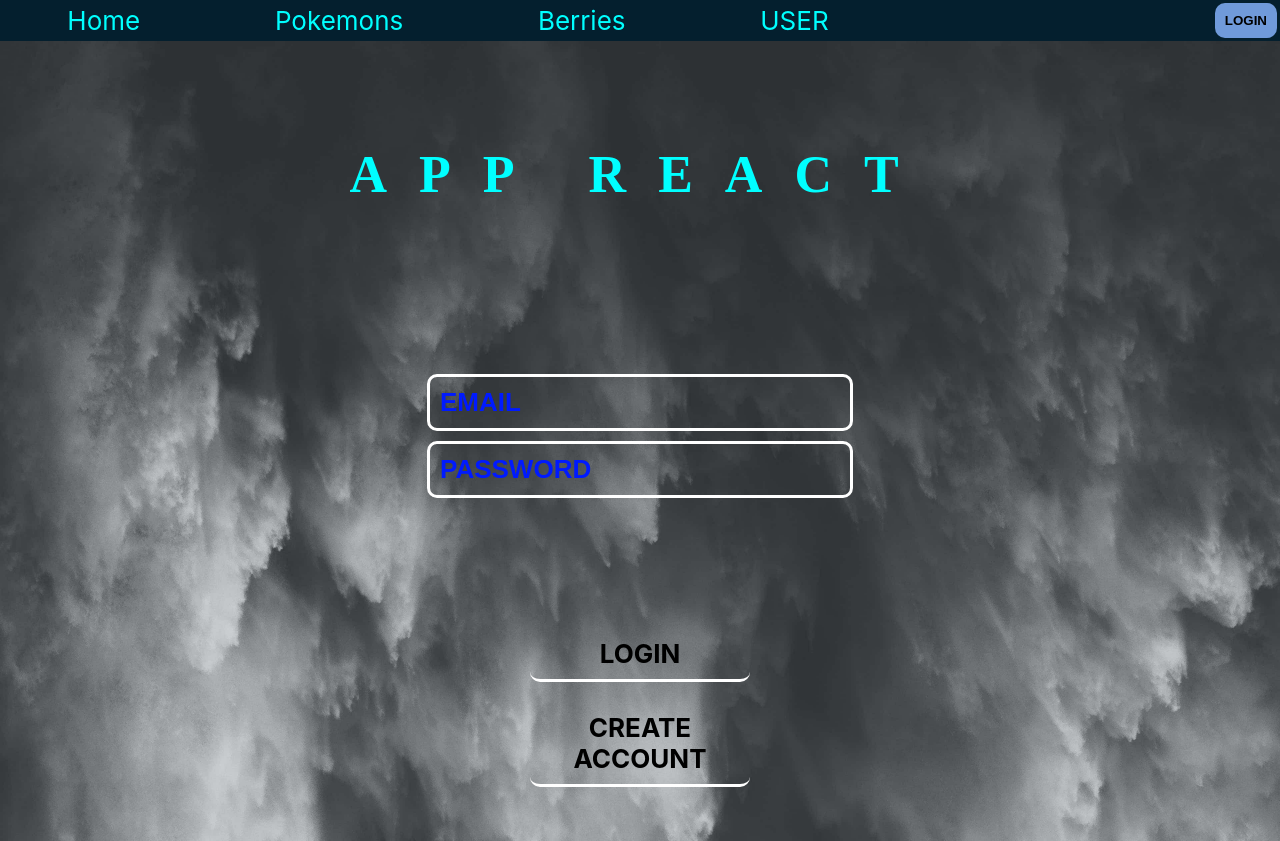
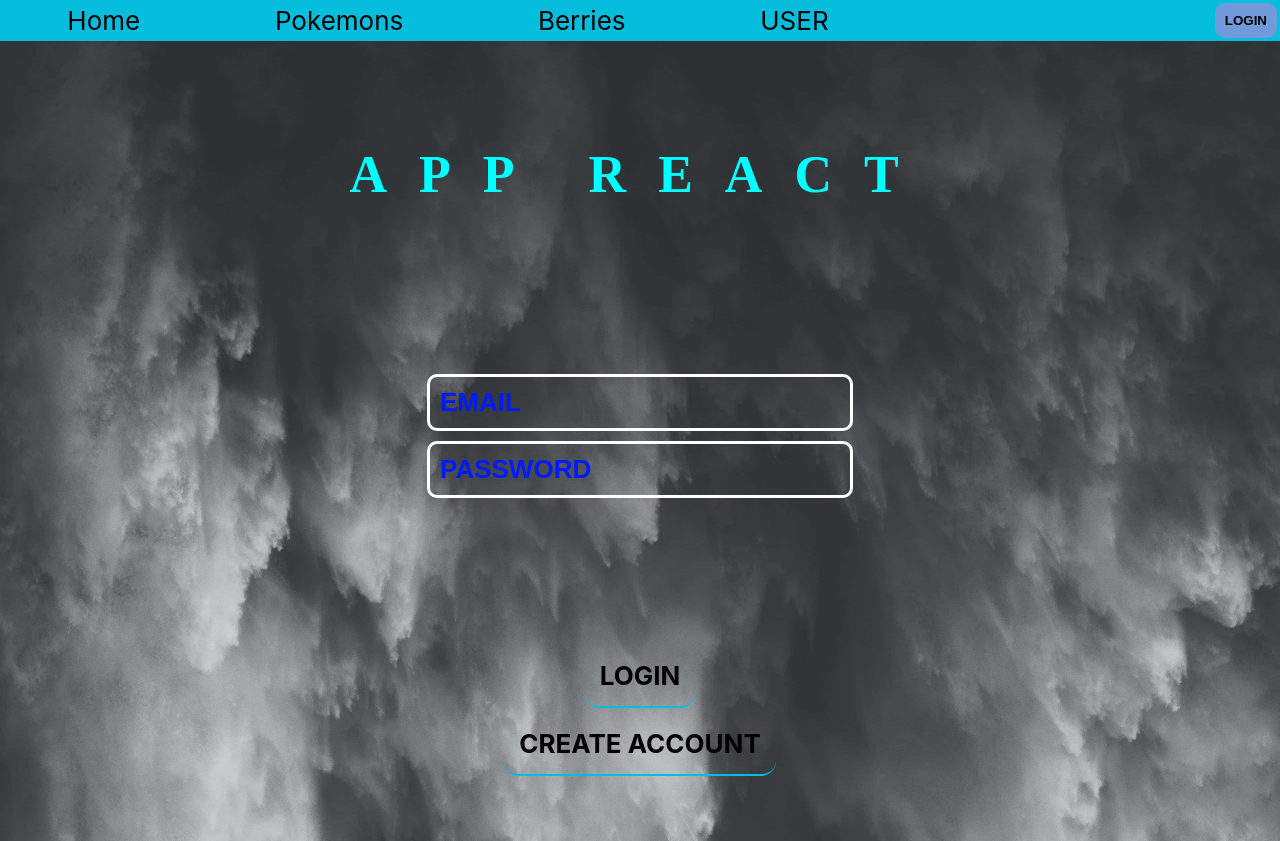
Before and after one commit to IamDavidev/PokeApiApp, a React (Vite) app: page /logged in a window 1280 px wide. Built offline with nearby package versions, Linux system fonts and the light colour scheme.

Commit message:
auth user in localStorage and styles from site

```diff
--- a/src/App.css
+++ b/src/App.css
@@ -8,7 +8,7 @@
 /* GLOBALS */
 a {
   text-decoration: none;
-  color: rgb(0, 255, 255);
+  color: rgb(0, 0, 0);
 }
 h1{
   color: rgb(0, 255, 255);
@@ -76,14 +76,13 @@ em{
 }
 
 .btn_login {
-  color: rgb(0, 0, 0);
-  border-radius: 10px;
-  padding: 10px;
-  margin-top: 10px;
-  margin-bottom: 10px;
-  border: 2px solid rgb(0, 0, 0);
-  cursor: pointer;
+  background:transparent;
+  color:  #030303;
+  border-radius: 15px;
+  padding:15px;
   font-weight: bold;
+  margin-top: 5px;
+  border-bottom: 2px solid #05bddd;
 }
 
 /* singup */
@@ -105,26 +104,26 @@ em{
 .input_signup::placeholder {
   color: rgb(0, 26, 255);
 }
+.btn_create_user{
+  color:#fcfcfc;
+  background:transparent;
+  font-size:23px;
+  border-radius: 10px;
+  border:none;
+  padding:15px;
+  font-weight: bold;
+  margin-top: 10px;
+  border-bottom: 2px solid #05bddd;
+}
 
-.btn_login {
-  display: block;
-  background: fixed;
-  margin-top: 10px;
-  margin-bottom: 10px;
-  border-radius: 10px;
-  padding: 10px;
-  font-weight: bold;
-  font-size: calc(10px + 2vmin);
-  color: rgb(0, 0, 0);
-  border: none;
-  border-bottom: 3px solid rgb(255, 255, 255);
-}
+/*
+
 
 /* NAVBAR */
 .nav {
 /* background: scroll; */
 /* background-attachment: unset; */
-  background-color: #041f2e;
+  background-color: #05bddd;
   color: rgb(0, 0, 0)
 }
 
@@ -154,8 +153,15 @@ em{
   padding:10px;
   margin:3px;
 }
+/* no user page */
+.no_user_cmt{
+  display:flex;
+  justify-content: center;
+  align-items:center;
+  flex-direction:column;
+}
+
 /* pokemons */
-
 .pokemons_links {
   display: flex;
   width: 70%;
@@ -302,11 +308,6 @@ li {
     margin-top: auto;
   }
 
-  .btn_login {
-    width: 200px;
-    display: block;
-  }
-
   .signup_page_container {
     grid-column-start: 2;
     grid-row-start: 2;
--- a/src/App.jsx
+++ b/src/App.jsx
@@ -7,15 +7,7 @@ import setUserStorage from './helpers/setUserStorage';
 
 function App() {
   const [stateInitial, setStateInitial] = useState(StateInitial);
-  useEffect(() => {
-    function authUser() {
-      const user = JSNON.parse(localStorage.getItem('authUser'));
-      if (user) {
-        setStateInitial(user);
-      }
-    }
-  });
-
+console.log(stateInitial);
   return (
     <UserContext.Provider
       value={{ user: stateInitial, setUser: setStateInitial }}
--- a/src/Context/UserContext.jsx
+++ b/src/Context/UserContext.jsx
@@ -1,4 +1,7 @@
 import { createContext } from "react";
+
+
+
 
 
 const UserContext = createContext(null);
--- a/src/components/Logout.jsx
+++ b/src/components/Logout.jsx
@@ -5,11 +5,11 @@ import StateInitial from '../helpers/StateInitial';
 const Logout = () => {
   const { user, setUser } = useContext(UserContext);
   const history = useHistory();
+
   const handleLogout = () => {
-    // localStorage.removeItem('token');
-    // window.location.href = '/';
+    localStorage.removeItem('AuthUser');
     setUser(StateInitial);
-    history.push('/');
+    history.push('/login');
   };
 
   return(
--- a/src/components/NoUser.jsx
+++ b/src/components/NoUser.jsx
@@ -7,7 +7,7 @@ const NoUser = (props)=>{
     }
     // console.log(props);
     return (
-        <div className="no-user">
+        <div className="no_user_cmt">
             <h2>{'No user'}</h2>
             <p>Please login to view your profile</p>
             <Link to="/login" >Login</Link>
--- a/src/helpers/StateInitial.jsx
+++ b/src/helpers/StateInitial.jsx
@@ -1,8 +1,16 @@
-const StateInitial = {
-    name: '',
-    email: '',
-    password: '',
-    isLoggedIn:false
+const StateInitial =()=> {
+    const noUser = {
+        name: '',
+        email:'',
+        password:'',
+        isLogged: false,
+    }
+    const user = JSON.parse(localStorage.getItem('AuthUser'))
+    if(user) return user
+    return noUser
 }
 
+
+
+
 export default StateInitial;
--- a/src/pages/Login.jsx
+++ b/src/pages/Login.jsx
@@ -6,14 +6,14 @@ import { useContext, useEffect } from 'react';
 import Logout from '../components/Logout.jsx';
 const Login = () => {
   const {user, setUser} = useContext(UserContext);
-  // console.log(user);
+  console.log(user);
   return (
     <div className="login_page">
       <div className="loger_title">
       <LoginTitle title="app react"/>
       </div>
       {
-        user.name === '' ?
+        user.isLoggedIN !== true ?
         <>
       <div className="login_container">
         <InputLogin type="email" pholder="EMAIL" />
--- a/src/pages/SingUp.jsx
+++ b/src/pages/SingUp.jsx
@@ -24,7 +24,7 @@ const SignUp = () => {
               <InputLogin id="name" type="text" pholder="NAME" />
               <InputLogin id="email" type="email" pholder="EMAIL" />
               <InputLogin id="password" type="password" pholder="PASSWORD" />
-              <button className="btn_login">CREATE ACCOUNT</button>
+              <button className="btn_create_user">CREATE ACCOUNT</button>
             </form>
           </div>
           <div className="account_created">
--- a/src/routes/AppRoute.jsx
+++ b/src/routes/AppRoute.jsx
@@ -1,4 +1,4 @@
-import { Route, Switch, Redirect } from 'react-router-dom';
+import { Route, Switch, Redirect, useHistory } from 'react-router-dom';
 import Login from '../pages/Login';
 import Home from '../pages/Home';
 import Navbar from '../components/Navbar';
@@ -7,8 +7,14 @@ import Berries from '../pages/Berries';
 import Pokemons from '../pages/Pokemons';
 import UserPage from '../pages/UserPage';
 const AppRoute = () => {
+
+
+  const history= useHistory()
   return (
     <>
+      {/* {
+        history.location.pathname !== '/login'  ?<Navbar /> : null
+      } */}
       <Navbar />
       <Switch>
         <Route exact path="/home" component={Home} />
```
Also changed, not shown: src/pages/Pokemons.jsx (+5 -4 lines).
